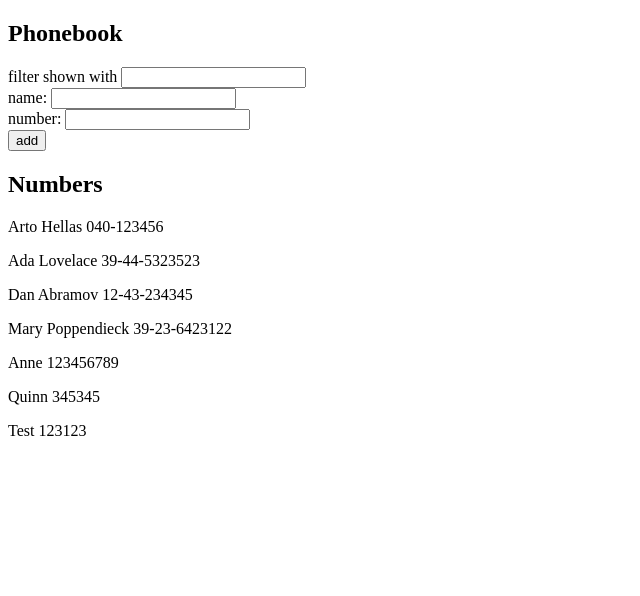
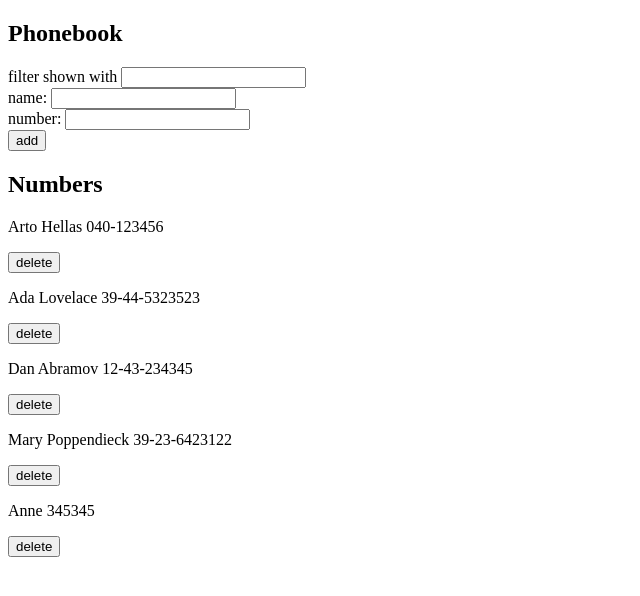
Before and after one commit to AnneTiotuico/FSO, a React (Create React App) app in the folder phonebook/: page / in a window 1280 px wide. Shown: the top 596 px of the page, without its empty margins (0-640 px from the left). Built offline with nearby package versions, Linux system fonts and the light colour scheme; data requests are answered from the project's data file.

Commit message:
added delete functionality

```diff
--- a/phonebook/db.json
+++ b/phonebook/db.json
@@ -22,18 +22,8 @@
     },
     {
       "name": "Anne",
-      "number": "123456789",
+      "number": "345345",
       "id": 5
-    },
-    {
-      "name": "Quinn",
-      "number": "345345",
-      "id": 6
-    },
-    {
-      "name": "Test",
-      "number": "123123",
-      "id": 7
     }
   ]
 }
--- a/phonebook/src/App.js
+++ b/phonebook/src/App.js
@@ -40,6 +40,14 @@ const App = () => {
     })
   }
 
+
+  const deletePerson = person => {
+    if (window.confirm(`Delete ${person.name}?`)) {
+      personService.deletePerson(person.id)
+      setPersons(persons.filter(p => p.id !== person.id))
+    }
+  }
+
   const handleNewSearch = (e) => {
     setNewSearch(e.target.value)
     setShowAll(false)
@@ -56,7 +64,7 @@ const App = () => {
       <Search newSearch={newSearch} handleNewSearch={handleNewSearch}/>
       <PersonForm addPerson={addPerson} newName={newName} setNewName={setNewName} newNumber={newNumber} setNewNumber={setNewNumber} />
       <h2>Numbers</h2>
-      <Persons persons={filteredPersons} />
+      <Persons persons={filteredPersons} handleDelete={deletePerson} />
     </div>
   )
 }
--- a/phonebook/src/components/Persons.js
+++ b/phonebook/src/components/Persons.js
@@ -1,6 +1,12 @@
-const Persons = ({ persons }) => {
+const Persons = ({ persons, handleDelete }) => {
+
   return (
-    persons.map(person => <p key={person.name}>{person.name} {person.number}</p>)
+    persons.map(person =>
+    <div key={person.id}>
+      <p>{person.name} {person.number}</p>
+      <button onClick={() => handleDelete(person)}>delete</button>
+    </div>
+    )
   )
 }
 
--- a/phonebook/src/services/persons.js
+++ b/phonebook/src/services/persons.js
@@ -16,5 +16,11 @@ const create = newPerson => {
   return result.then(response => response.json())
 }
 
+const deletePerson = id => {
+  fetch(`${baseURL}/${id}`, {
+    method: 'DELETE',
+  });
+}
+
 // eslint-disable-next-line import/no-anonymous-default-export
-export default { getAll, create }
+export default { getAll, create, deletePerson }
```
